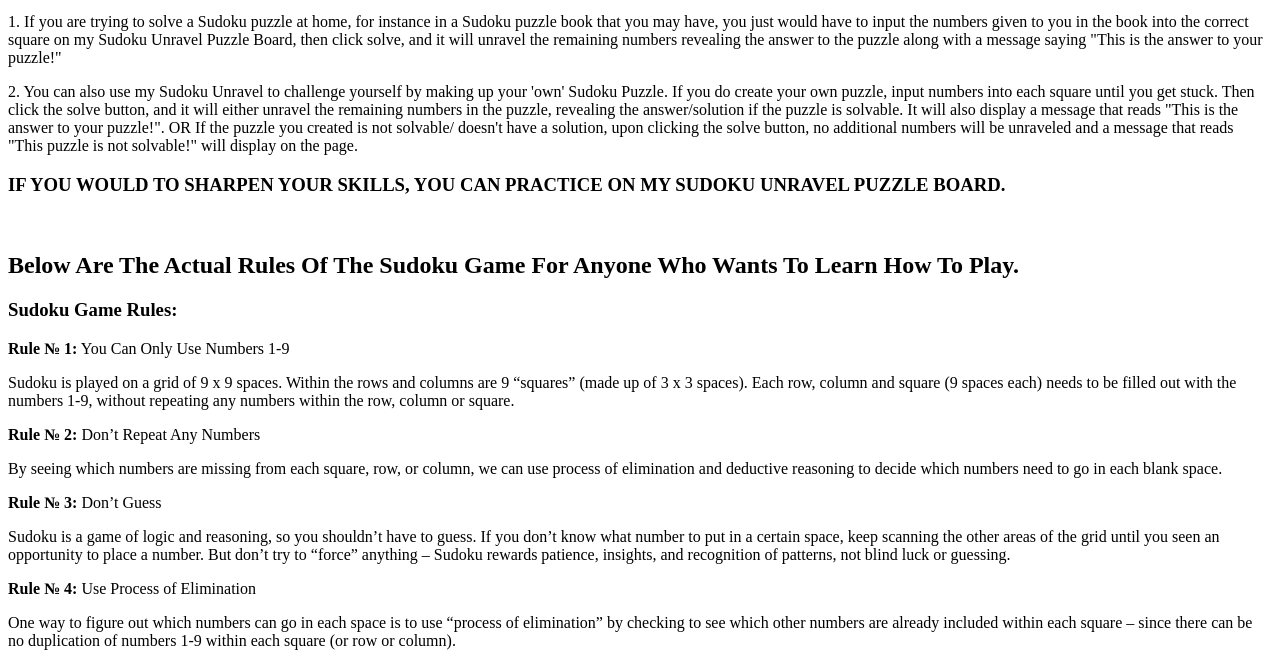
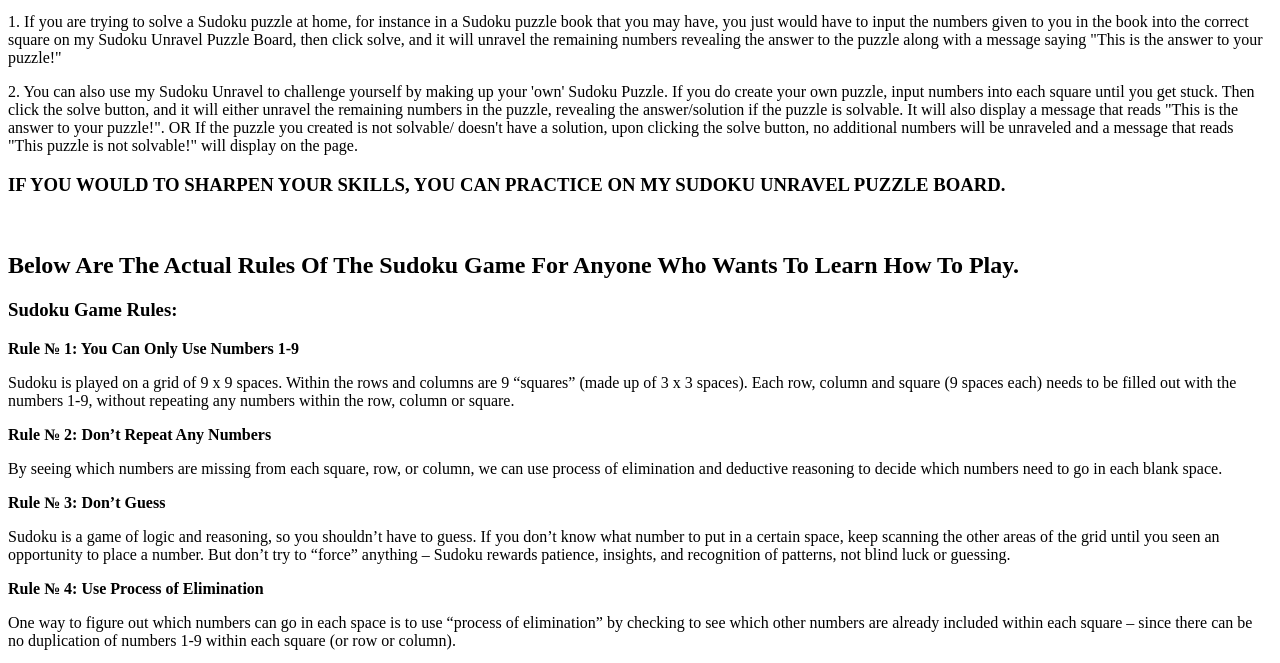
Before and after one commit to MarangelyRosas/Front-end-Portfolio-Project, a website: page index2.html in a window 1280 px wide. Shown: the part 119-782 px from the top of the page. Drawn offline with Linux system fonts and the light colour scheme.

Commit message:
Last edits to files before recording Video Presentation

```diff
--- a/index2.html
+++ b/index2.html
@@ -25,15 +25,15 @@
         <h2>Below Are The Actual Rules Of The Sudoku Game For Anyone Who Wants To Learn How To Play.</h2>
 
         <h3>Sudoku Game Rules:</h3>
-        <p><strong>Rule № 1:</strong> You Can Only Use Numbers 1-9</p>
+        <p><strong>Rule № 1: You Can Only Use Numbers 1-9</strong></p>
             Sudoku is played on a grid of 9 x 9 spaces. Within the rows and columns are 9 “squares” (made up of 3 x 3 spaces). Each row, column and square (9 spaces each) needs to be filled out with the numbers 1-9, without repeating any numbers within the row, column or square.
         </p>
-        <p><strong>Rule № 2:</strong> Don’t Repeat Any Numbers</p>
+        <p><strong>Rule № 2: Don’t Repeat Any Numbers</strong></p>
         <p>By seeing which numbers are missing from each square, row, or column, we can use process of elimination and deductive reasoning to decide which numbers need to go in each blank space.
         </p>
-        <p><strong>Rule № 3:</strong> Don’t Guess</p>
+        <p><strong>Rule № 3: Don’t Guess</strong></p>
         <p>Sudoku is a game of logic and reasoning, so you shouldn’t have to guess. If you don’t know what number to put in a certain space, keep scanning the other areas of the grid until you seen an opportunity to place a number. But don’t try to “force” anything – Sudoku rewards patience, insights, and recognition of patterns, not blind luck or guessing.</p>
-        <p><strong>Rule № 4:</strong> Use Process of Elimination</p>
+        <p><strong>Rule № 4: Use Process of Elimination</strong></p>
         <p>One way to figure out which numbers can go in each space is to use “process of elimination” by checking to see which other numbers are already included within each square – since there can be no duplication of numbers 1-9 within each square (or row or column).</p>
         <p>This is how the process of elimination works in Sudoku – you find out which spaces are available, which numbers are missing – and then deduce, based on the position of those numbers within the grid, which numbers fit into each space.</p>
         <p>Sudoku rules are relatively uncomplicated – but the game is infinitely varied, with millions of possible number combinations and a wide range of levels of difficulty. But it’s all based on the simple principles of using numbers 1-9, filling in the blank spaces based on deductive reasoning, and never repeating any numbers within each square, row or column.
```
Also changed, not shown: README.md.
